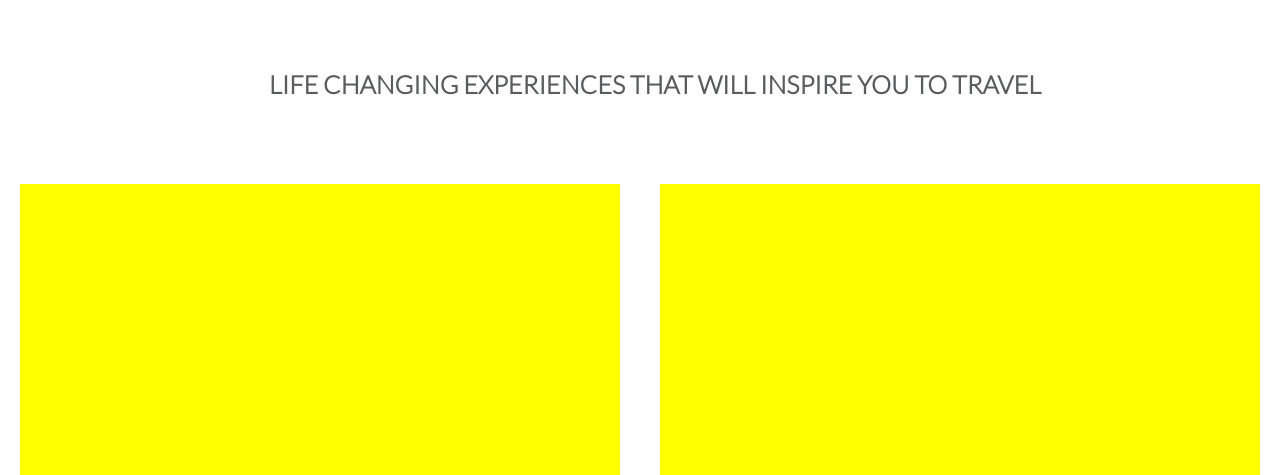
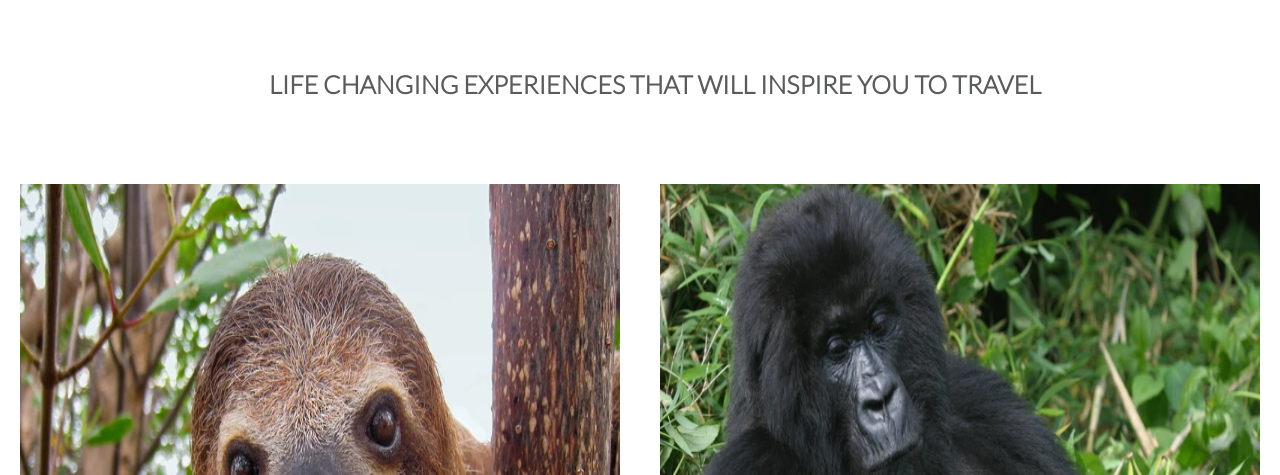
Before and after one commit to 201-DreamTeam/Travel-Beyond-, a plain HTML site: page html/previous_exp.html in a window 1280 px wide. Shown: the part 325-800 px from the top of the page. Drawn offline with Linux system fonts and the light colour scheme; the site is published under a folder, as on GitHub Pages, so addresses that start at the root find nothing.

Commit message:
newpaths

```diff
--- a/css/sign-in.css
+++ b/css/sign-in.css
@@ -219,7 +219,7 @@ body{
   height: 1400px;
     margin-bottom: 23px;
     width: 100%;
-    background-image: url(/img/devin-avery-61qsu_-wzr4-unsplash\ \(3\).jpg);
+    background-image: url(./../img/devin-avery-61qsu_-wzr4-unsplash\ \(3\).jpg);
     background-size: cover;
     margin-top: -18px;
     object-fit: cover;
--- a/html/previous_exp.html
+++ b/html/previous_exp.html
@@ -52,7 +52,7 @@
         <div class='container'>
             <div class='card'>
                 <div class=imgBx>
-                    <img src="/img/Prev.Experieces/1.jpg" alt="" srcset="">
+                    <img src="./../img/Prev.Experieces/1.jpg" alt="" srcset="">
                 </div>
                 <div class='content'>
                     <div class='details'>
@@ -78,7 +78,7 @@
             <!-- <div class='container'> -->
             <div class='card'>
                 <div class=imgBx>
-                    <img src="/img/Prev.Experieces/2.jpg" alt="" srcset="">
+                    <img src="./../img/Prev.Experieces/2.jpg" alt="" srcset="">
                 </div>
                 <div class='content'>
                     <div class='details'>
@@ -104,7 +104,7 @@
             <!-- <div class='container'> -->
             <div class='card'>
                 <div class=imgBx>
-                    <img src="/img/Prev.Experieces/3.jpg" alt="" srcset="">
+                    <img src="./../img/Prev.Experieces/3.jpg" alt="" srcset="">
                 </div>
                 <div class='content'>
                     <div class='details'>
@@ -129,7 +129,7 @@
             <!-- <div class='container'> -->
             <div class='card'>
                 <div class=imgBx>
-                    <img src="/img/Prev.Experieces/4.jpg" alt="" srcset="">
+                    <img src="./../img/Prev.Experieces/4.jpg" alt="" srcset="">
                 </div>
                 <div class='content'>
                     <div class='details'>
@@ -154,7 +154,7 @@
             <!-- <div class='container'> -->
             <div class='card'>
                 <div class=imgBx>
-                    <img src="/img/Prev.Experieces/5.jpg" alt="" srcset="">
+                    <img src="./../img/Prev.Experieces/5.jpg" alt="" srcset="">
                 </div>
                 <div class='content'>
                     <div class='details'>
@@ -180,7 +180,7 @@
             <!-- <div class='container'> -->
             <div class='card'>
                 <div class=imgBx>
-                    <img src="/img/Prev.Experieces/6.jpg" alt="" srcset="">
+                    <img src="./../img/Prev.Experieces/6.jpg" alt="" srcset="">
                 </div>
                 <div class='content'>
                     <div class='details'>
@@ -200,7 +200,7 @@
             <!-- <div class='container'> -->
             <div class='card'>
                 <div class=imgBx>
-                    <img src="/img/Prev.Experieces/7.jpg" alt="" srcset="">
+                    <img src="./../img/Prev.Experieces/7.jpg" alt="" srcset="">
                 </div>
                 <div class='content'>
                     <div class='details'>
@@ -223,7 +223,7 @@
             <!-- <div class='container'> -->
             <div class='card'>
                 <div class=imgBx>
-                    <img src="/img/Prev.Experieces/8.jpg" alt="" srcset="">
+                    <img src="./../img/Prev.Experieces/8.jpg" alt="" srcset="">
                 </div>
                 <div class='content'>
                     <div class='details'>
@@ -251,7 +251,7 @@
             <!-- <div class='container'> -->
             <div class='card'>
                 <div class=imgBx>
-                    <img src="/img/Prev.Experieces/9.jpg" alt="" srcset="">
+                    <img src="./../img/Prev.Experieces/9.jpg" alt="" srcset="">
                 </div>
                 <div class='content'>
                     <div class='details'>
```
Also changed, not shown: html/chart.html (+1 -1 lines), html/vote.html (+3 -3 lines).
